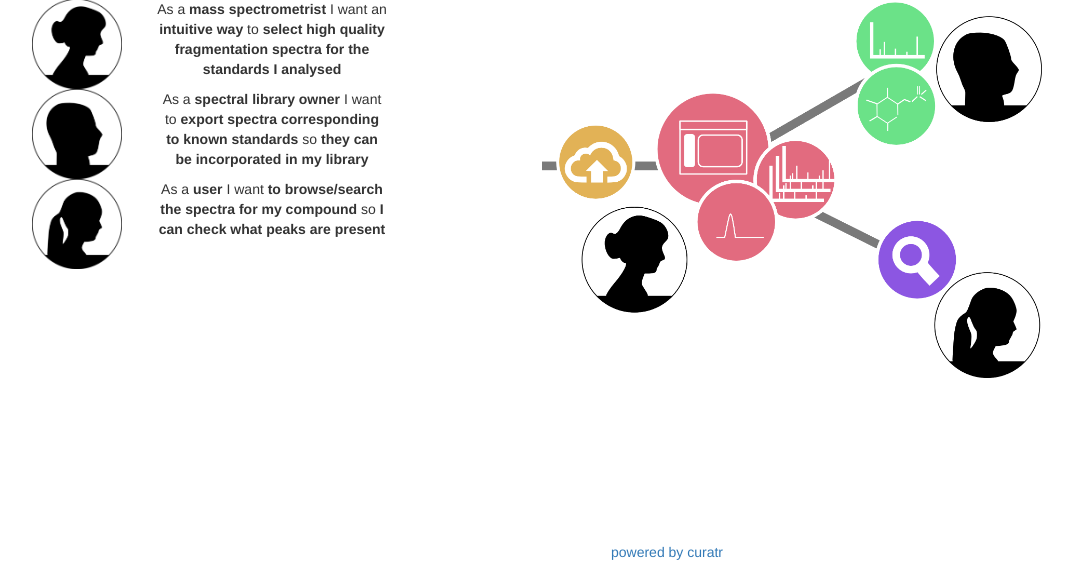
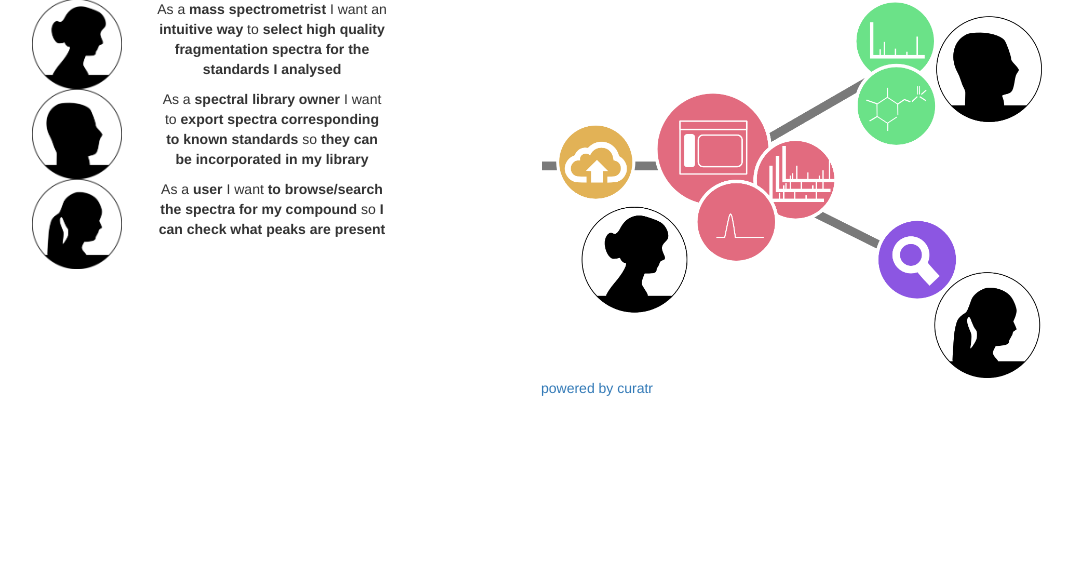
Before and after one commit to alexandrovteam/curatr, a Django app: page /about/ in a window 1280 px wide; the page is wider, and only the part inside the window is pictured. Shown: the part 238-800 px from the top of that part, without its empty margins (49-1122 px from the left). Run offline with Django 3.2, Linux system fonts and the light colour scheme; parts of the project's set-up code (start-up, migrations or seed data) failed here and were passed over; some libraries are stand-ins or nearby versions.

Commit message:
improving footer behaviour

```diff
--- a/mcf_standard_browser/standards_review/static/css/standards_review.css
+++ b/mcf_standard_browser/standards_review/static/css/standards_review.css
@@ -159,10 +159,10 @@ h3 {
 text-align: center;
 }
 
-#footer {
-	width:100%;
-	height:20px;
-	position:absolute;
-	bottom:0;
-	left:20;
+#footer .push {
+	left: 0;
+    bottom: 0;
+    position: fixed;
+    width: 100%;
+
 }
```
